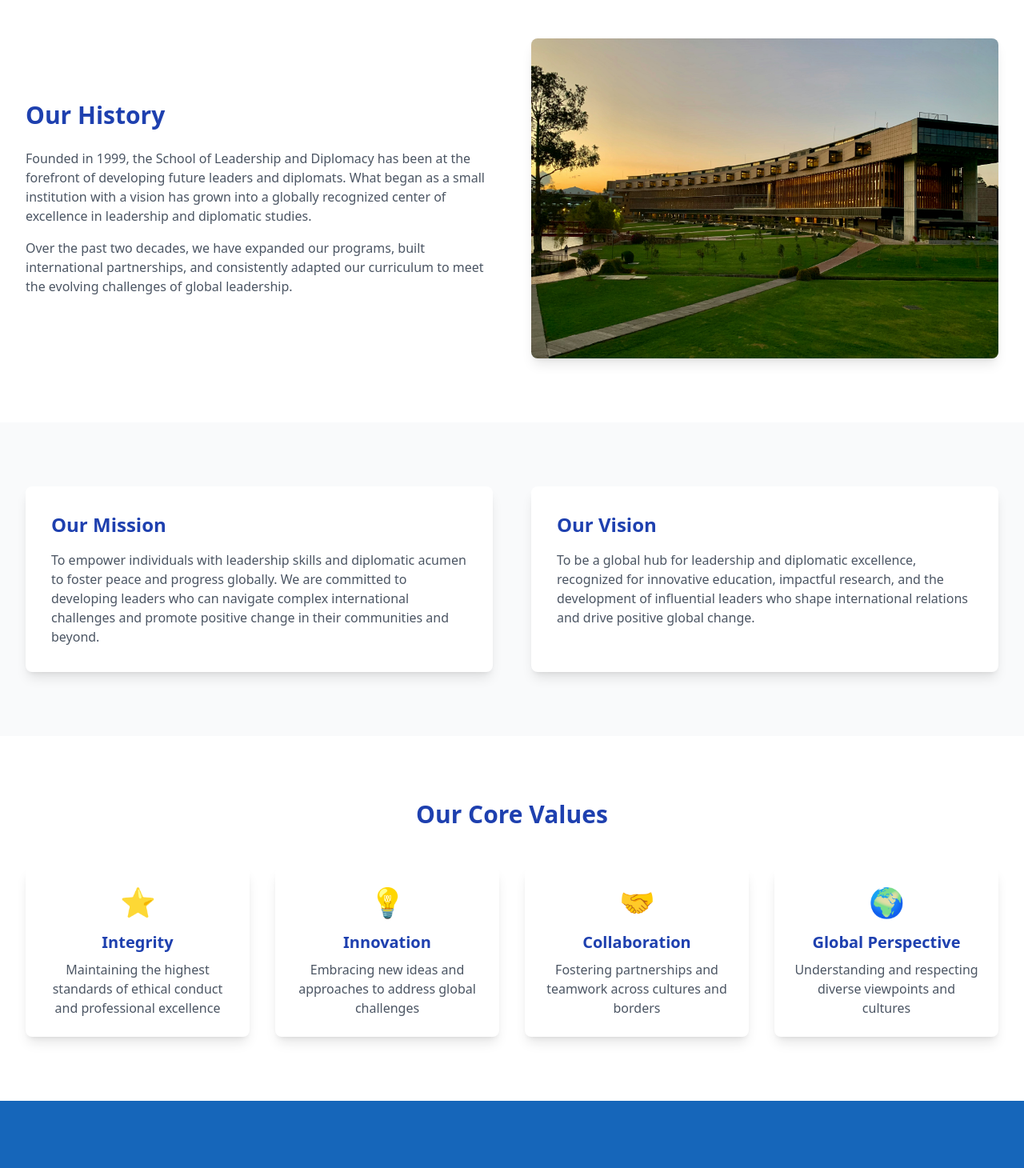
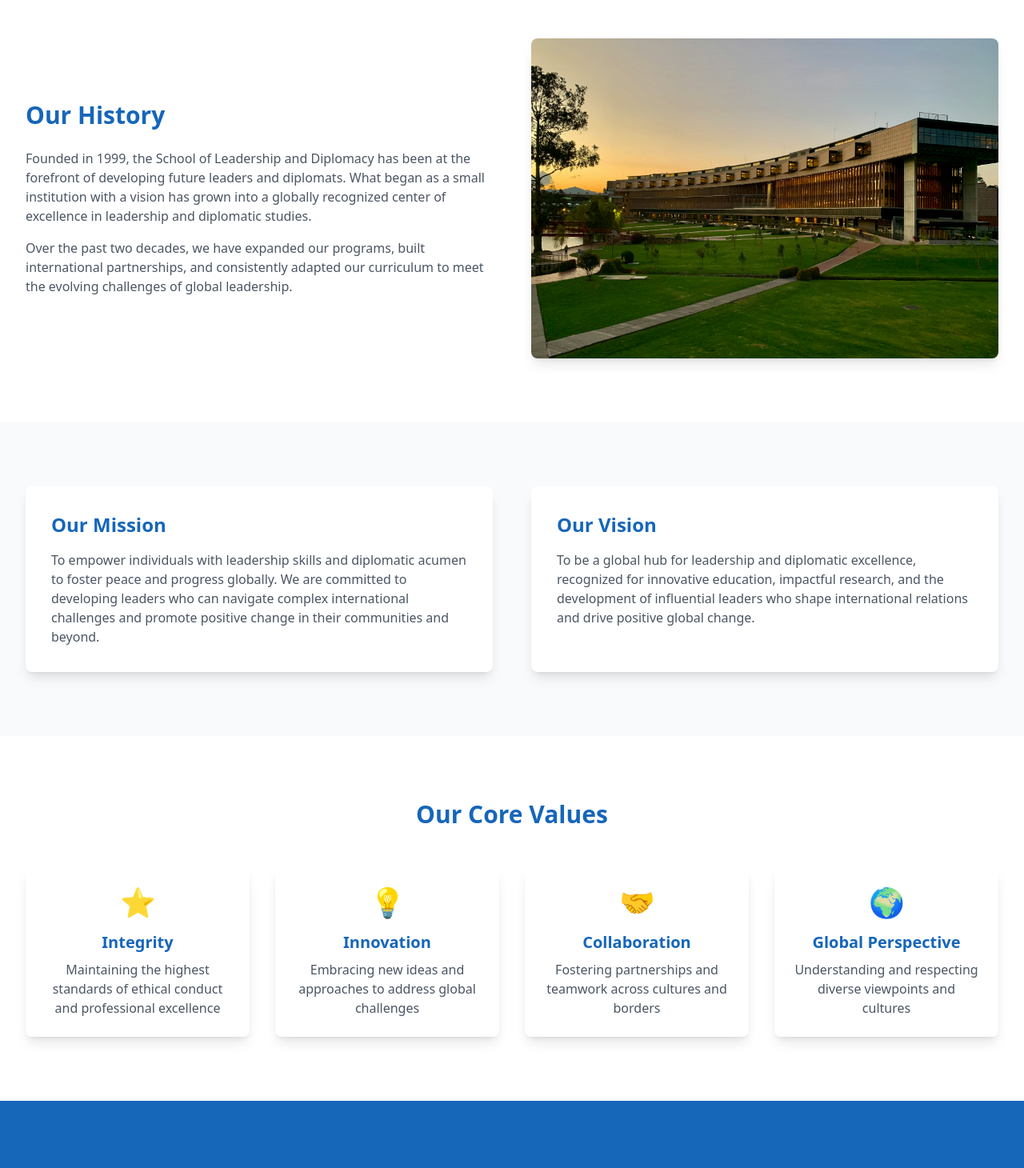
Before and after one commit to hamzaiftikhhar/Teaching-Pakistan, a React (Create React App) app: page /about in a window 1280 px wide. Shown: the part 400-1860 px from the top of the page at 80% size. Built offline with nearby package versions, Linux system fonts and the light colour scheme.

Commit message:
Updated color code

```diff
--- a/src/pages/About.js
+++ b/src/pages/About.js
@@ -1,39 +1,25 @@
 "use client"
-
 import { motion } from "framer-motion"
-import { useAnimateOnce } from "../components/ui/animate-once"
 import campusImage from "../assets/campus.jpg"
 
 const About = () => {
-  const heroAnimation = useAnimateOnce()
-  const historyAnimation = useAnimateOnce()
-  const missionVisionAnimation = useAnimateOnce()
-  const coreValuesAnimation = useAnimateOnce()
-  const ctaAnimation = useAnimateOnce()
-
   return (
     <div className="bg-white">
       {/* Hero Section */}
       <section className="relative py-20 bg-[#1666ba] text-white">
         <div className="max-w-7xl mx-auto px-4 sm:px-6 lg:px-8">
           <motion.h1
-            ref={heroAnimation.ref}
             initial={{ y: -20, opacity: 0 }}
-            animate={heroAnimation.controls}
-            variants={{
-              visible: { y: 0, opacity: 1, transition: { duration: 0.8 } },
-            }}
+            animate={{ y: 0, opacity: 1 }}
+            transition={{ duration: 0.8 }}
             className="text-4xl md:text-5xl font-bold text-center mb-6"
           >
             Who We Are
           </motion.h1>
           <motion.p
-            ref={heroAnimation.ref}
             initial={{ y: 20, opacity: 0 }}
-            animate={heroAnimation.controls}
-            variants={{
-              visible: { y: 0, opacity: 1, transition: { delay: 0.2, duration: 0.8 } },
-            }}
+            animate={{ y: 0, opacity: 1 }}
+            transition={{ delay: 0.2, duration: 0.8 }}
             className="text-xl text-center max-w-3xl mx-auto"
           >
             Shaping the future of global leadership and diplomacy through excellence in education
@@ -42,17 +28,15 @@ const About = () => {
       </section>
 
       {/* History Section */}
-      <section className="py-20" ref={historyAnimation.ref}>
+      <section className="py-20">
         <div className="max-w-7xl mx-auto px-4 sm:px-6 lg:px-8">
           <div className="grid md:grid-cols-2 gap-12 items-center">
             <motion.div
               initial={{ x: -50, opacity: 0 }}
-              animate={historyAnimation.controls}
-              variants={{
-                visible: { x: 0, opacity: 1, transition: { duration: 0.8 } },
-              }}
+              whileInView={{ x: 0, opacity: 1 }}
+              transition={{ duration: 0.8 }}
             >
-              <h2 className="text-3xl font-bold text-blue-800 mb-6">Our History</h2>
+              <h2 className="text-3xl font-bold text-[#1666ba] mb-6">Our History</h2>
               <p className="text-gray-600 mb-4">
                 Founded in 1999, the School of Leadership and Diplomacy has been at the forefront of developing future
                 leaders and diplomats. What began as a small institution with a vision has grown into a globally
@@ -65,10 +49,8 @@ const About = () => {
             </motion.div>
             <motion.div
               initial={{ x: 50, opacity: 0 }}
-              animate={historyAnimation.controls}
-              variants={{
-                visible: { x: 0, opacity: 1, transition: { duration: 0.8, delay: 0.2 } },
-              }}
+              whileInView={{ x: 0, opacity: 1 }}
+              transition={{ duration: 0.8 }}
               className="relative h-[400px] rounded-lg overflow-hidden shadow-lg"
             >
               <img src={campusImage || "/placeholder.svg"} alt="Our Campus" className="w-full h-full object-cover" />
@@ -78,18 +60,16 @@ const About = () => {
       </section>
 
       {/* Mission & Vision Section */}
-      <section className="py-20 bg-gray-50" ref={missionVisionAnimation.ref}>
+      <section className="py-20 bg-gray-50">
         <div className="max-w-7xl mx-auto px-4 sm:px-6 lg:px-8">
           <div className="grid md:grid-cols-2 gap-12">
             <motion.div
               initial={{ y: 50, opacity: 0 }}
-              animate={missionVisionAnimation.controls}
-              variants={{
-                visible: { y: 0, opacity: 1, transition: { duration: 0.8 } },
-              }}
+              whileInView={{ y: 0, opacity: 1 }}
+              transition={{ duration: 0.8 }}
               className="bg-white p-8 rounded-lg shadow-lg"
             >
-              <h2 className="text-2xl font-bold text-blue-800 mb-4">Our Mission</h2>
+              <h2 className="text-2xl font-bold text-[#1666ba] mb-4">Our Mission</h2>
               <p className="text-gray-600">
                 To empower individuals with leadership skills and diplomatic acumen to foster peace and progress
                 globally. We are committed to developing leaders who can navigate complex international challenges and
@@ -98,13 +78,11 @@ const About = () => {
             </motion.div>
             <motion.div
               initial={{ y: 50, opacity: 0 }}
-              animate={missionVisionAnimation.controls}
-              variants={{
-                visible: { y: 0, opacity: 1, transition: { duration: 0.8, delay: 0.2 } },
-              }}
+              whileInView={{ y: 0, opacity: 1 }}
+              transition={{ duration: 0.8, delay: 0.2 }}
               className="bg-white p-8 rounded-lg shadow-lg"
             >
-              <h2 className="text-2xl font-bold text-blue-800 mb-4">Our Vision</h2>
+              <h2 className="text-2xl font-bold text-[#1666ba] mb-4">Our Vision</h2>
               <p className="text-gray-600">
                 To be a global hub for leadership and diplomatic excellence, recognized for innovative education,
                 impactful research, and the development of influential leaders who shape international relations and
@@ -116,15 +94,13 @@ const About = () => {
       </section>
 
       {/* Core Values Section */}
-      <section className="py-20" ref={coreValuesAnimation.ref}>
+      <section className="py-20">
         <div className="max-w-7xl mx-auto px-4 sm:px-6 lg:px-8">
           <motion.h2
             initial={{ opacity: 0 }}
-            animate={coreValuesAnimation.controls}
-            variants={{
-              visible: { opacity: 1, transition: { duration: 0.8 } },
-            }}
-            className="text-3xl font-bold text-center text-blue-800 mb-12"
+            whileInView={{ opacity: 1 }}
+            transition={{ duration: 0.8 }}
+            className="text-3xl font-bold text-center text-[#1666ba] mb-12"
           >
             Our Core Values
           </motion.h2>
@@ -154,14 +130,12 @@ const About = () => {
               <motion.div
                 key={index}
                 initial={{ y: 50, opacity: 0 }}
-                animate={coreValuesAnimation.controls}
-                variants={{
-                  visible: { y: 0, opacity: 1, transition: { duration: 0.8, delay: index * 0.2 } },
-                }}
+                whileInView={{ y: 0, opacity: 1 }}
+                transition={{ duration: 0.8, delay: index * 0.2 }}
                 className="text-center p-6 bg-white rounded-lg shadow-lg"
               >
                 <div className="text-4xl mb-4">{value.icon}</div>
-                <h3 className="text-xl font-semibold text-blue-800 mb-2">{value.title}</h3>
+                <h3 className="text-xl font-semibold text-[#1666ba] mb-2">{value.title}</h3>
                 <p className="text-gray-600">{value.description}</p>
               </motion.div>
             ))}
@@ -170,24 +144,20 @@ const About = () => {
       </section>
 
       {/* CTA Section */}
-      <section className="py-20 bg-[#1666ba] text-white" ref={ctaAnimation.ref}>
+      <section className="py-20 bg-[#1666ba] text-white">
         <div className="max-w-4xl mx-auto px-4 text-center">
           <motion.h2
             initial={{ opacity: 0 }}
-            animate={ctaAnimation.controls}
-            variants={{
-              visible: { opacity: 1, transition: { duration: 0.8 } },
-            }}
+            whileInView={{ opacity: 1 }}
+            transition={{ duration: 0.8 }}
             className="text-3xl md:text-4xl font-bold mb-6"
           >
             Join Our Community
           </motion.h2>
           <motion.p
             initial={{ y: 20, opacity: 0 }}
-            animate={ctaAnimation.controls}
-            variants={{
-              visible: { y: 0, opacity: 1, transition: { delay: 0.2, duration: 0.8 } },
-            }}
+            whileInView={{ y: 0, opacity: 1 }}
+            transition={{ delay: 0.2, duration: 0.8 }}
             className="text-xl mb-8"
           >
             Be part of a legacy of excellence in leadership and diplomacy
@@ -195,7 +165,7 @@ const About = () => {
           <motion.button
             whileHover={{ scale: 1.05 }}
             whileTap={{ scale: 0.95 }}
-            className="bg-green-500 hover:bg-green-600 text-white px-8 py-3 rounded-full text-lg font-semibold transition-colors duration-200"
+            className="bg-[#1666ba] hover:bg-[#1254a1] text-white px-6 py-2 rounded-full transition-colors duration-200"
           >
             Apply Now
           </motion.button>
--- a/src/pages/Faculty.js
+++ b/src/pages/Faculty.js
@@ -83,7 +83,7 @@ const Faculty = () => {
   return (
     <div className="bg-gray-100 min-h-screen">
       {/* Hero Section */}
-      <section className="relative py-20 bg-blue-900 text-white">
+      <section className="relative py-20 bg-[#1666ba] text-white">
         <div className="max-w-7xl mx-auto px-4 sm:px-6 lg:px-8">
           <motion.h1
             ref={heroAnimation.ref}
```
